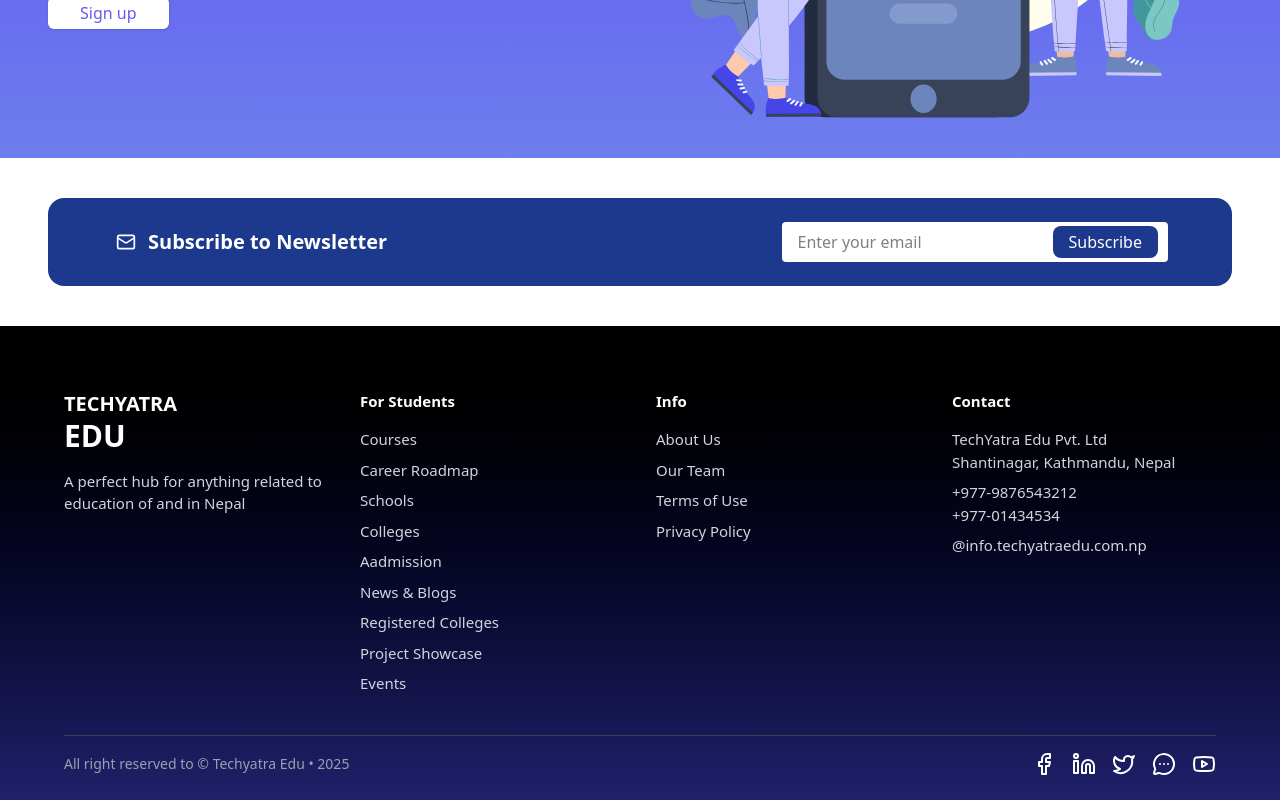
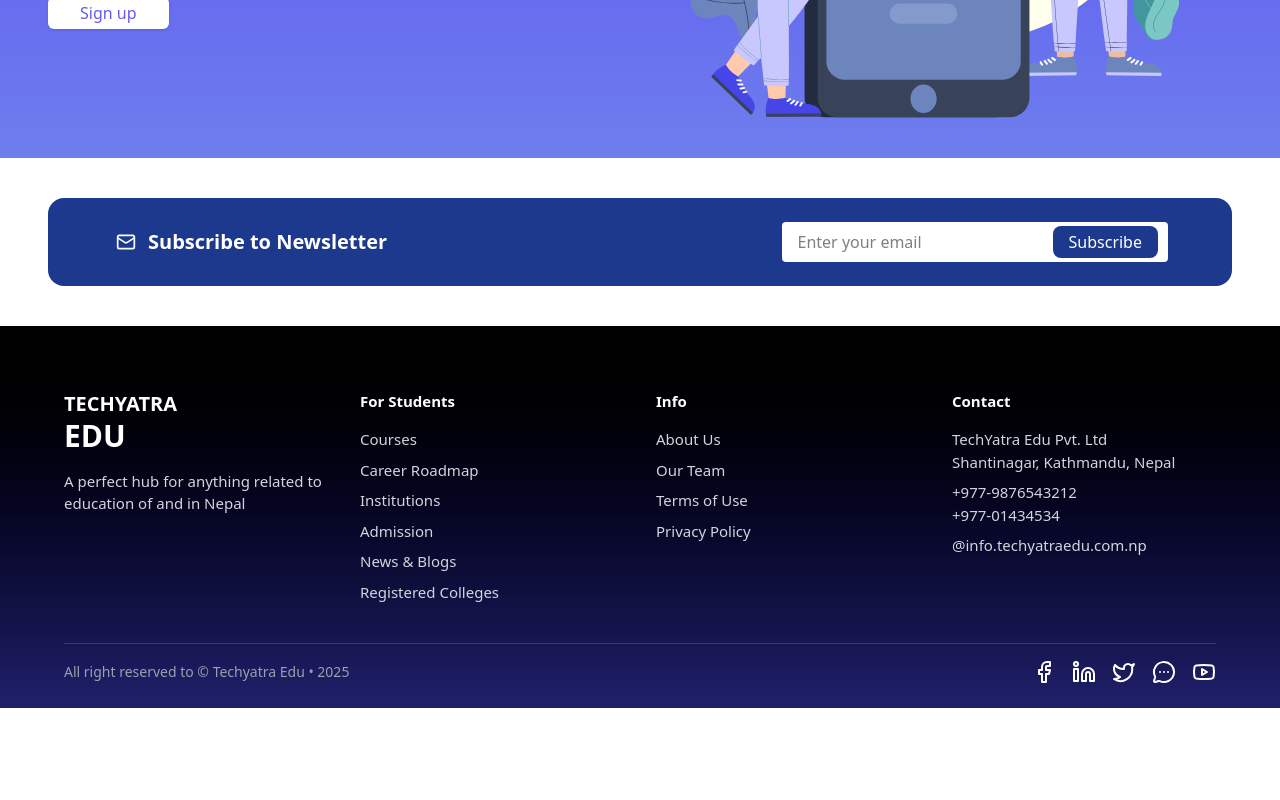
Before and after one commit to techyatra123/techyatraedu, a Next.js app: page / in a window 1280 px wide. Shown: the part 4251-5051 px from the top of the page. After the commit the page ends 4959 px from the top, so only its background shows below. Built offline with nearby package versions, Linux system fonts and the light colour scheme.

Commit message:
edit link list

```diff
--- a/src/components/footer.tsx
+++ b/src/components/footer.tsx
@@ -27,13 +27,10 @@
           <ul className="space-y-2 text-gray-300">
             <li>Courses</li>
             <li>Career Roadmap</li>
-            <li>Schools</li>
-            <li>Colleges</li>
-            <li>Aadmission</li>
+            <li>Institutions</li>
+            <li>Admission</li>
             <li>News & Blogs</li>
             <li>Registered Colleges</li>
-            <li>Project Showcase</li>
-            <li>Events</li>
           </ul>
         </div>
 
```
